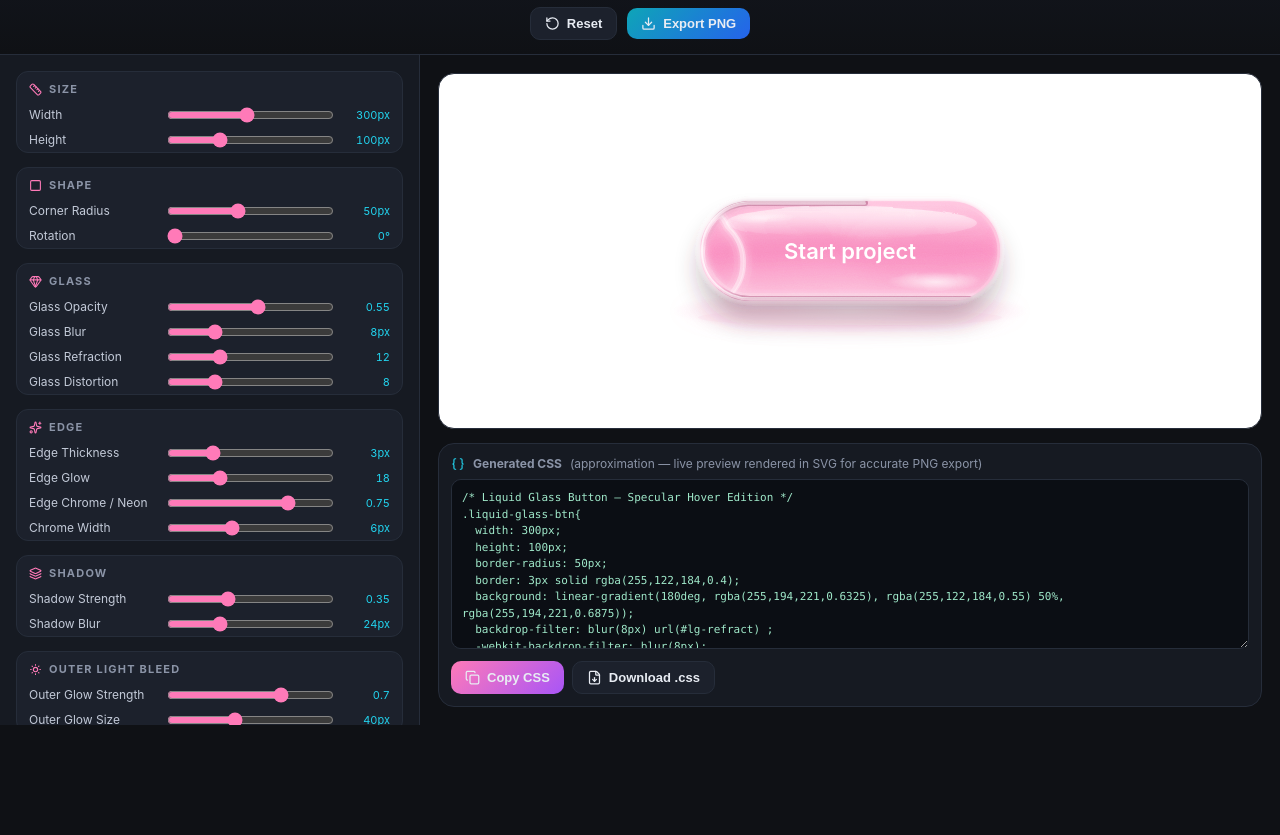
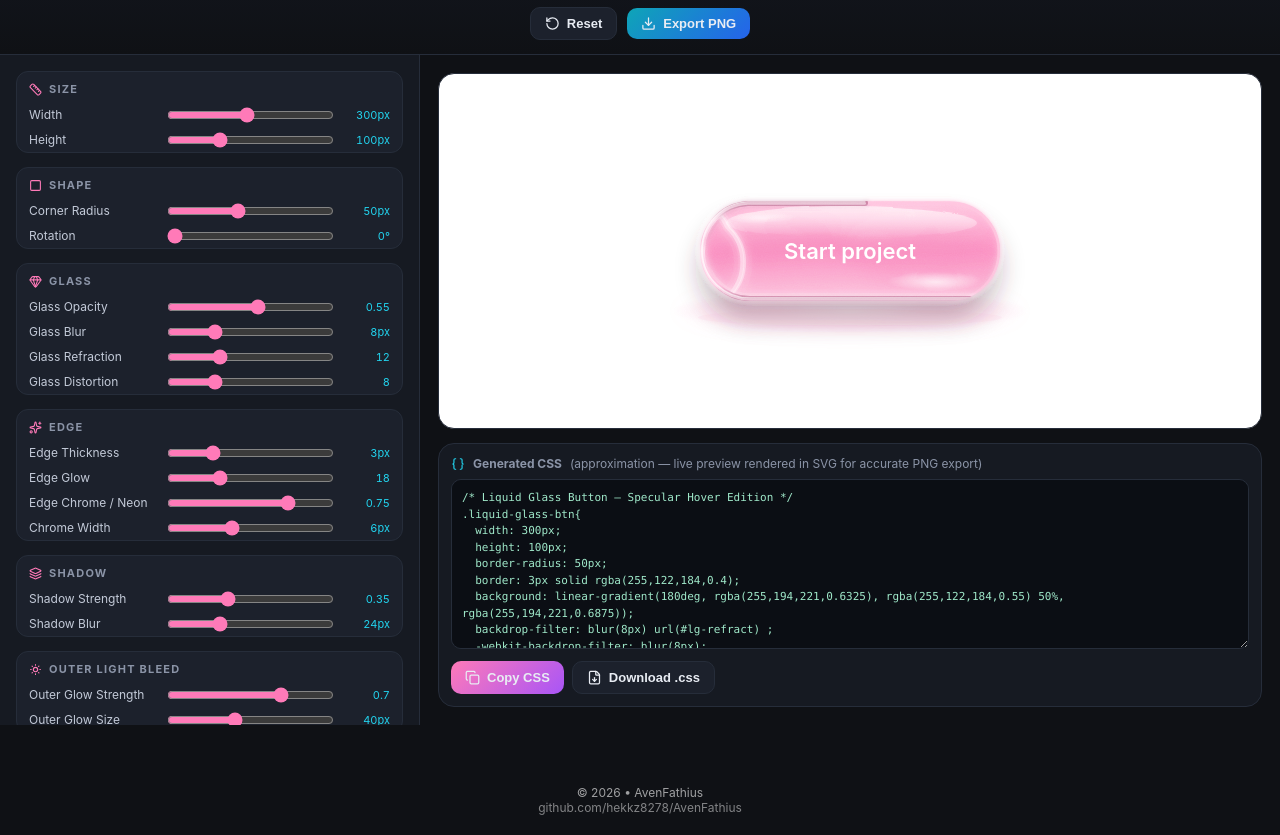
Before and after one commit to hekkz8278/AvenFathius, a plain HTML site: page index.html in a window 1280 px wide. Shown: the part 92-927 px from the top of the page. Before the commit the page ends 817 px from the top, so only its background shows below. Drawn offline with nearby package versions, Linux system fonts and the light colour scheme.

Commit message:
Add footer with copyright and GitHub link
Added a footer with copyright information and a link to GitHub.

```diff
--- a/index.html
+++ b/index.html
@@ -1,3 +1,8 @@
+<!--
+  AvenFathius - Created by hekkz8278
+  Copyright (c) 2026 hekkz8278. All rights reserved.
+  https://github.com/hekkz8278/AvenFathius
+-->
 <!DOCTYPE html>
 <html lang="ms">
 <head>
@@ -22,5 +27,8 @@
 })();
 </script>
 </head>
-<body></body>
+<body><footer style="text-align:center; padding: 20px 10px; font-size: 12px; color: #fff; opacity: 0.6; margin-top: 40px;">
+  © 2026 • AvenFathius<br>
+  <a href="https://github.com/hekkz8278/AvenFathius" style="color:#fff; text-decoration:none; opacity:0.8;">github.com/hekkz8278/AvenFathius</a>
+</footer></body>
 </html>
```
